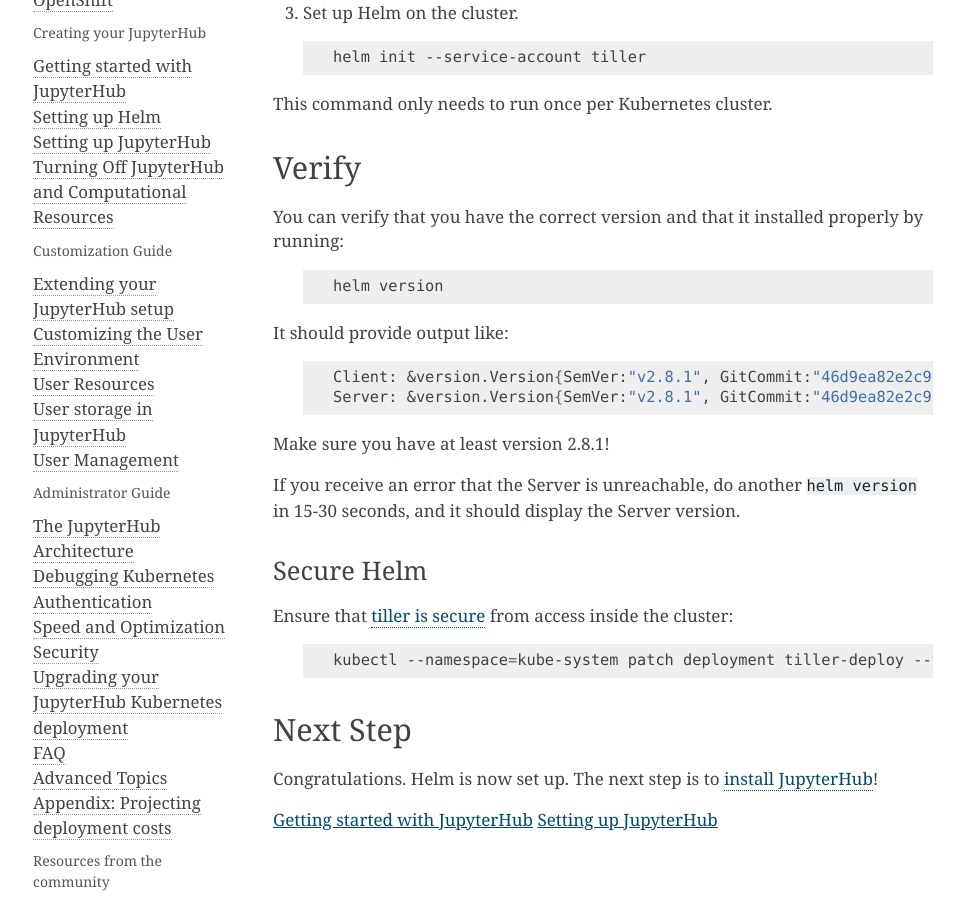
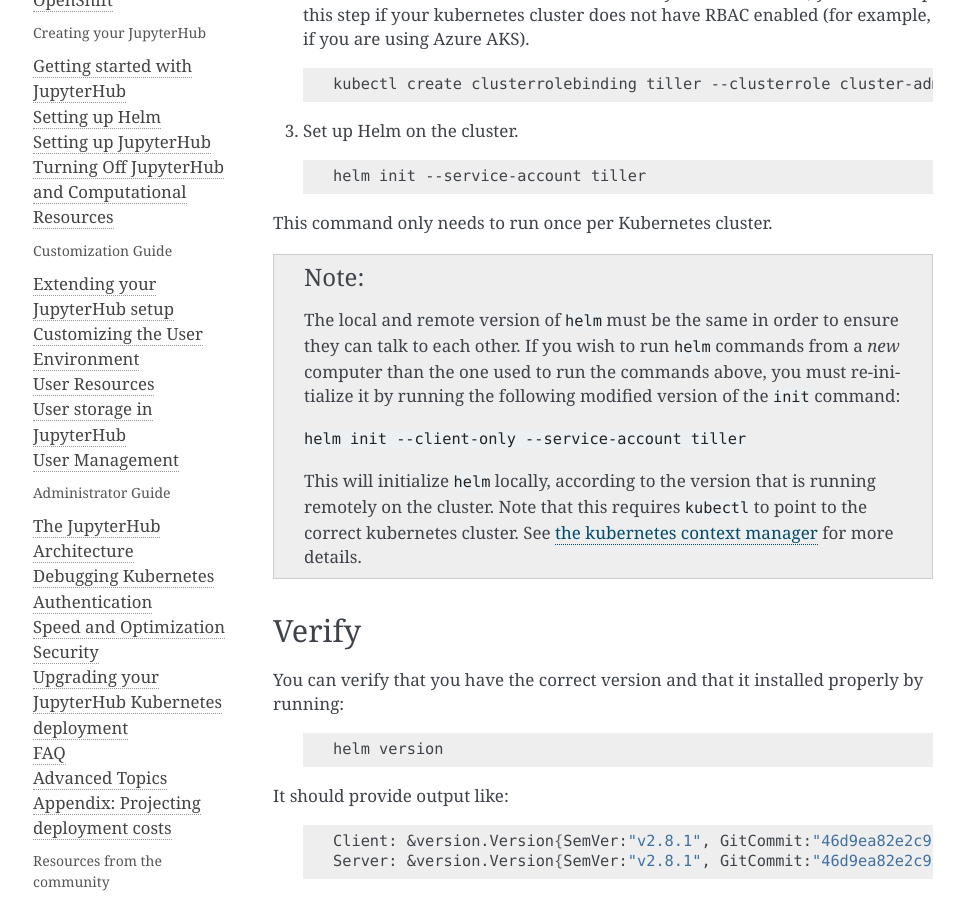
Before and after one commit to jupyterhub/zero-to-jupyterhub-k8s, a Sphinx documentation site: the page built from doc/source/setup-helm.rst, in a window 1280 px wide and 900 px high, scrolled down 919 px. Shown: the whole window, without its empty margins (147-1111 px from the left). Built offline with Sphinx 7.4.7, drawn with Linux system fonts in a browser that asks for light colours; some of the changed text lies outside the part shown.

Commit message:
helm instructions and a typo

`````diff
--- a/doc/source/setup-helm.rst
+++ b/doc/source/setup-helm.rst
@@ -6,6 +6,11 @@
 `Helm <https://helm.sh/>`_, the package manager for Kubernetes, is a useful tool
 to install, upgrade and manage applications on a Kubernetes cluster. We will be
 using Helm to install and manage JupyterHub on our cluster.
+
+Helm works by initializing itself both locally (on your computer) and remotely
+(on your kubernetes cluster). When you run ``helm`` commands, your local helm
+client sends instructions to the ``Tiller``, which exists on your
+Kubernetes cluster, and is controlled by the server-side ``helm`` install.
 
 Installation
 ------------
@@ -59,6 +64,22 @@
 
 This command only needs to run once per Kubernetes cluster.
 
+.. note::
+
+   The local and remote version of ``helm`` must be the same in order to
+   ensure they can talk to each other. If you wish to run ``helm`` commands
+   from a *new* computer than the one used to run the commands above, you
+   must re-initialize it by running the following modified version of
+   the ``init`` command:
+
+   ``helm init --client-only --service-account tiller``
+
+   This will initialize ``helm`` locally, according to the version that is
+   running remotely on the cluster. Note that this requires ``kubectl``
+   to point to the correct kubernetes cluster. See `the kubernetes context
+   manager <https://kubernetes.io/docs/tasks/access-application-cluster/configure-access-multiple-clusters/>`_
+   for more details.
+
 Verify
 ------
 
--- a/doc/source/setup-jupyterhub.rst
+++ b/doc/source/setup-jupyterhub.rst
@@ -121,7 +121,7 @@
         step. If it persists, also do ``kubectl delete <YOUR-NAMESPACE>`` and try again.
 
       * In general, if something goes *wrong* with the install step, delete the
-        Helm namespace by running ````helm delete --purge <YOUR-RELEASE-NAME>``
+        Helm namespace by running ``helm delete --purge <YOUR-RELEASE-NAME>``
         before re-running the install command.
 
       * If you're pulling from a large Docker image you may get a
`````
